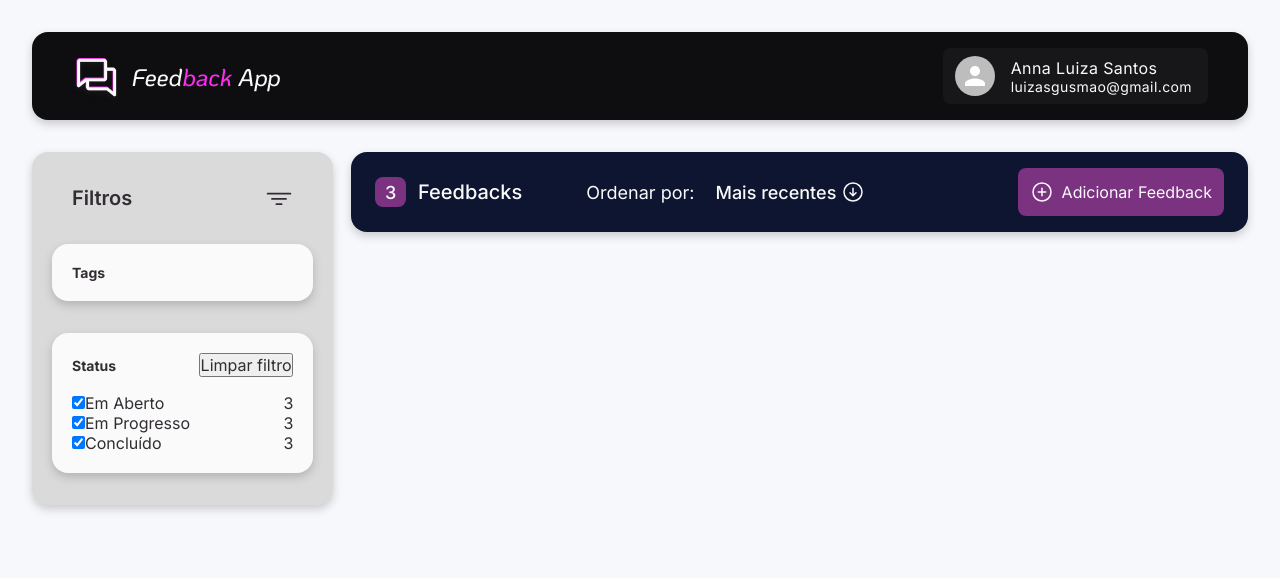
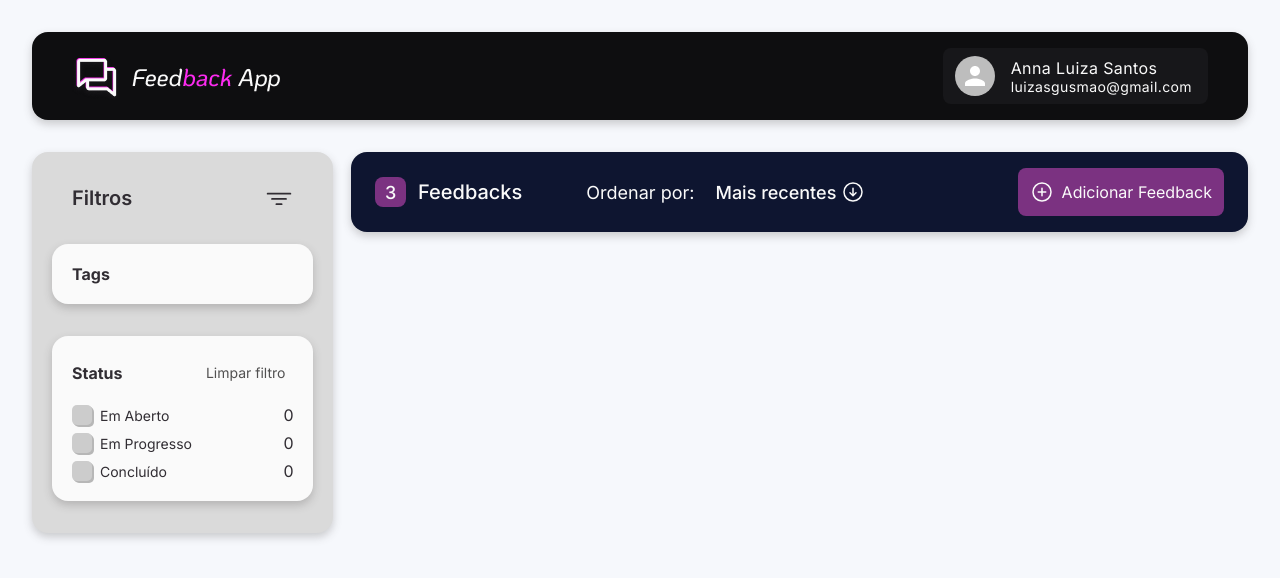
Before and after one commit to Anna-Luiza-Gusmao/feedback-app, a React (Vite) app: page / in a window 1280 px wide. Both pictures are taken after a click on the button "Entre com o Google". Shown: the top 578 px of the page. Built offline with nearby package versions, Linux system fonts and the light colour scheme.

Commit message:
add: custom checkbox status with clear filter button

```diff
--- /dev/null
+++ b/src/pages/Home/components/Checkbox/index.tsx
@@ -0,0 +1,34 @@
+import { Dispatch, SetStateAction } from "react"
+import "./styles.css"
+
+interface ICheckboxStatusProps {
+    labelName: string,
+    typeChecked: string,
+    checked: boolean,
+    setIsCheckedStatus: Dispatch<SetStateAction<{
+        opened: boolean
+        inProgress: boolean
+        concluded: boolean
+    }>>
+}
+
+type StatusType = 'opened' | 'inProgress' | 'concluded'
+
+export function CheckboxStatus(props: ICheckboxStatusProps) {
+    return (
+        <div className="checkboxContainer">
+            <label className="container">
+                <input
+                    type="checkbox"
+                    checked={props.checked}
+                    onChange={() => props.setIsCheckedStatus((prevStatus) => ({
+                      ...prevStatus,
+                      [props.typeChecked as StatusType]: !prevStatus[props.typeChecked as StatusType]
+                    }))}
+                />
+                <div className="checkmark" />
+            </label>
+            {props.labelName}
+        </div>
+    )
+}
--- /dev/null
+++ b/src/pages/Home/components/Checkbox/styles.css
@@ -0,0 +1,70 @@
+.checkboxContainer {
+    display: flex;
+    align-items: center;
+    gap: 0.5rem;
+    font-size: 0.875rem;
+}
+
+.container input {
+    position: absolute;
+    opacity: 0;
+    cursor: pointer;
+    height: 0;
+    width: 0;
+    border-radius: 5px;
+}
+
+.container {
+    display: block;
+    position: relative;
+    cursor: pointer;
+    font-size: 20px;
+    user-select: none;
+    border-radius: 5px;
+    box-shadow: 2px 2px 0px rgb(183, 183, 183);
+}
+
+.checkmark {
+    position: relative;
+    top: 0;
+    left: 0;
+    height: 1em;
+    width: 1em;
+    background-color: #ccc;
+    border-radius: 5px;
+}
+
+.container input:checked~.checkmark {
+    box-shadow: 3px 3px 0px rgb(183, 183, 183);
+    transition: all 0.2s;
+    opacity: 1;
+    background-image: linear-gradient(45deg, rgb(100, 61, 219) 0%, rgb(217, 21, 239) 100%);
+}
+
+.container input~.checkmark {
+    transition: all 0.2s;
+    opacity: 1;
+    box-shadow: 1px 1px 0px rgb(183, 183, 183);
+}
+
+.checkmark:after {
+    content: "";
+    position: absolute;
+    opacity: 0;
+    transition: all 0.2s;
+}
+
+.container input:checked~.checkmark:after {
+    opacity: 1;
+    transition: all 0.2s;
+}
+
+.container .checkmark:after {
+    left: 0.35em;
+    top: 0.1em;
+    width: 0.25em;
+    height: 0.5em;
+    border: solid white;
+    border-width: 0 0.15em 0.15em 0;
+    transform: rotate(45deg);
+}
--- a/src/pages/Home/index.tsx
+++ b/src/pages/Home/index.tsx
@@ -9,8 +9,24 @@ import {
     NavBar
 } from "./styles"
 import { Header } from "./components/Header"
+import { CheckboxStatus } from "./components/Checkbox"
+import { useState } from "react"
 
 export function HomePage() {
+    const [isCheckedStatus, setIsCheckedStatus] = useState({
+        opened: false,
+        inProgress: false,
+        concluded: false
+    })
+
+    const handleClearFilter = () => {
+        setIsCheckedStatus({
+            opened: false,
+            inProgress: false,
+            concluded: false
+        })
+    }
+
     return (
         <HomeContainer>
             <NavBar>
@@ -26,29 +42,35 @@ export function HomePage() {
                 <BoxFromNavbar>
                     <HeaderBoxFromNavbar>
                         <p>Status</p>
-                        <button>Limpar filtro</button>
+                        <button onClick={handleClearFilter}>Limpar filtro</button>
                     </HeaderBoxFromNavbar>
                     <CheckboxContent>
                         <div>
-                            <label>
-                                <input type="checkbox" checked />
-                                Em Aberto
-                            </label>
-                            <p>3</p>
+                            <CheckboxStatus
+                                labelName="Em Aberto"
+                                typeChecked="opened"
+                                checked={isCheckedStatus.opened}
+                                setIsCheckedStatus={setIsCheckedStatus}
+                            />
+                            <p>0</p>
                         </div>
                         <div>
-                            <label>
-                                <input type="checkbox" checked />
-                                Em Progresso
-                            </label>
-                            <p>3</p>
+                            <CheckboxStatus
+                                labelName="Em Progresso"
+                                typeChecked="inProgress"
+                                checked={isCheckedStatus.inProgress}
+                                setIsCheckedStatus={setIsCheckedStatus}
+                            />
+                            <p>0</p>
                         </div>
                         <div>
-                            <label>
-                                <input type="checkbox" checked />
-                                Concluído
-                            </label>
-                            <p>3</p>
+                            <CheckboxStatus
+                                labelName="Concluído"
+                                typeChecked="concluded"
+                                checked={isCheckedStatus.concluded}
+                                setIsCheckedStatus={setIsCheckedStatus}
+                            />
+                            <p>0</p>
                         </div>
                     </CheckboxContent>
                 </BoxFromNavbar>
--- a/src/pages/Home/styles.ts
+++ b/src/pages/Home/styles.ts
@@ -53,8 +53,23 @@ export const HeaderBoxFromNavbar = styled.div`
     align-items: center;
 
     p {
+        font-size: 1rem;
+        font-weight: 700;
+    }
+
+    button {
+        all: unset;
+        cursor: pointer;
+        padding: 0.5rem;
+        border-radius: 8px;
+
         font-size: 0.875rem;
-        font-weight: 700;
+        color: ${props => props.theme.colors["gray-400"]};
+        transition: background 0.25s ease-in-out;
+
+        &:hover {
+            background-color: ${props => props.theme.colors["gray-50"]};
+        }
     }
 `
 
@@ -62,6 +77,7 @@ export const CheckboxContent = styled.div`
     display: flex;
     flex-direction: column;
     align-items: stretch;
+    gap: 0.5rem;
 
     div {
         display: flex;
--- a/src/styles/theme/default.ts
+++ b/src/styles/theme/default.ts
@@ -15,6 +15,7 @@ export const defaultTheme = {
         'gray-400': '#525151',
         'gray-300': '#BBBCBC',
         'gray-100': '#DADADA',
+        'gray-50': '#F3F3F3',
 
         'purple-400': '#8C1280',
         'purple-300': '#7B3281'
```
